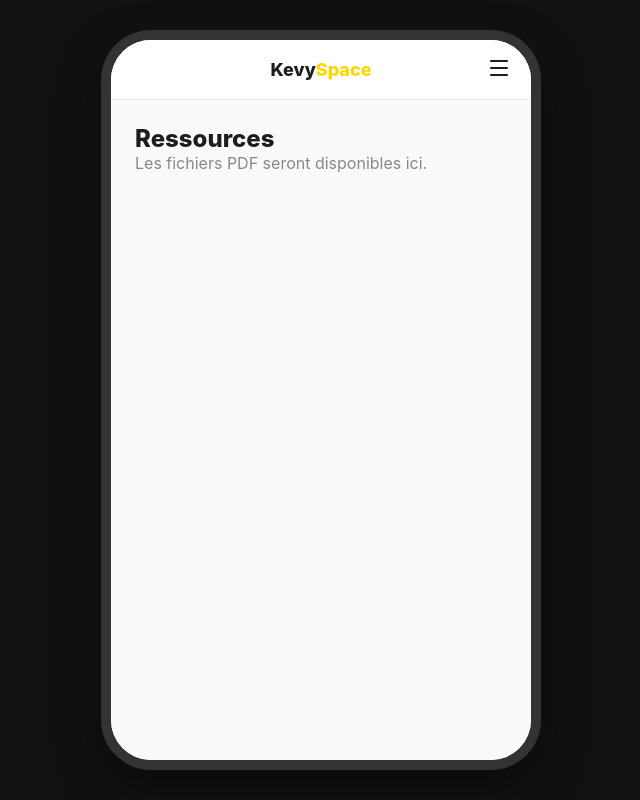
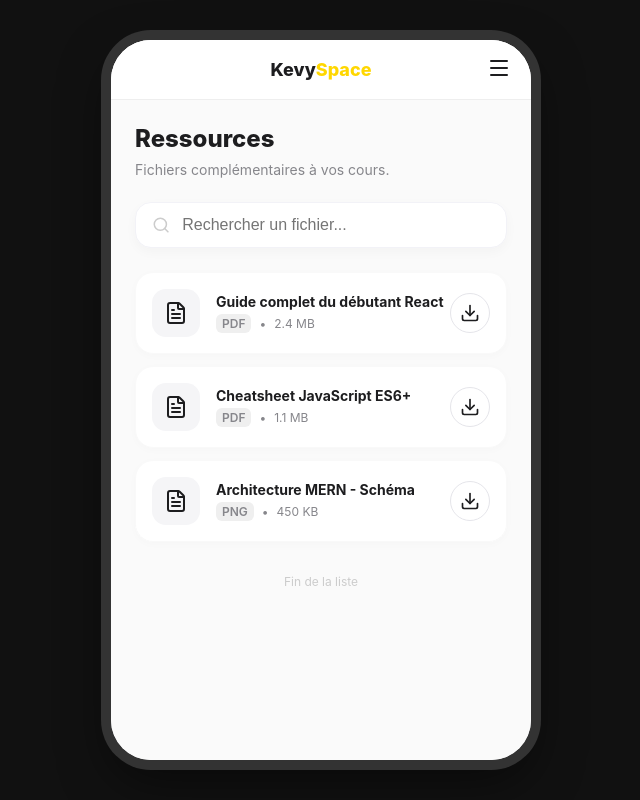
Before and after one commit to kevyamon/KevySpace, a React (Vite) app: page /resources in a window 1280 px wide. Shown: the whole page, without its empty margins (319-959 px from the left). Built offline with nearby package versions, Linux system fonts and the light colour scheme; sample sign-in values are in the browser's storage.

Commit message:
vertificat et ressource OK

```diff
--- a/src/pages/Certificates.jsx
+++ b/src/pages/Certificates.jsx
@@ -1,3 +1,112 @@
+// src/pages/Certificates.jsx
 import React from 'react';
-const Certificates = () => <div style={{ padding: '24px' }}><h1 style={{fontSize:'24px', fontWeight:'800'}}>Certificats</h1><p style={{color:'#888'}}>Aucun certificat obtenu pour le moment.</p></div>;
+import { Award, Lock, Download, ExternalLink } from 'lucide-react';
+import { motion } from 'framer-motion';
+
+const Certificates = () => {
+  // DONNÉES SIMULÉES (À remplacer par l'API plus tard)
+  // Pour tester l'affichage vide, mets cette liste à []
+  const certificates = [
+    // { id: 1, title: "Maîtrise Complète de React", date: "12 Jan 2026", image: "https://via.placeholder.com/300x200" }
+  ];
+
+  return (
+    <div style={{ padding: '24px 24px 100px 24px', minHeight: '100%' }}>
+
+      {/* EN-TÊTE */}
+      <div style={{ display: 'flex', alignItems: 'center', gap: '12px', marginBottom: '32px' }}>
+        <div style={{
+          width: '44px', height: '44px', borderRadius: '14px',
+          backgroundColor: '#FFF9E6', display: 'flex', alignItems: 'center', justifyContent: 'center',
+          boxShadow: '0 4px 12px rgba(255, 215, 0, 0.1)'
+        }}>
+          <Award size={24} color="#FFD700" />
+        </div>
+        <div>
+          <h1 style={{ fontSize: '24px', fontWeight: '800', color: '#1D1D1F', lineHeight: '1.2' }}>Mes Certificats</h1>
+          <p style={{ fontSize: '13px', color: '#86868B' }}>Vos trophées de compétences</p>
+        </div>
+      </div>
+
+      {certificates.length === 0 ? (
+        // --- ÉTAT VIDE (MOTIVATION) ---
+        <motion.div
+          initial={{ opacity: 0, y: 20 }} animate={{ opacity: 1, y: 0 }}
+          style={{
+            display: 'flex', flexDirection: 'column', alignItems: 'center',
+            justifyContent: 'center', marginTop: '60px', textAlign: 'center',
+            padding: '40px 20px', backgroundColor: '#FFF', borderRadius: '24px',
+            boxShadow: '0 8px 32px rgba(0,0,0,0.03)'
+          }}
+        >
+          <div style={{
+            width: '100px', height: '100px', borderRadius: '50%', marginBottom: '24px',
+            background: 'linear-gradient(135deg, #F5F5F7 0%, #FFF 100%)',
+            display: 'flex', alignItems: 'center', justifyContent: 'center',
+            border: '1px solid #E5E5EA'
+          }}>
+            <Lock size={40} color="#C7C7CC" />
+          </div>
+          <h3 style={{ fontSize: '18px', fontWeight: '800', marginBottom: '8px', color: '#1D1D1F' }}>
+            Aucun certificat... pour l'instant !
+          </h3>
+          <p style={{ fontSize: '14px', color: '#86868B', lineHeight: '1.6', maxWidth: '300px' }}>
+            Complétez tous les modules d'un cours pour débloquer votre certificat officiel de réussite.
+          </p>
+          <button style={{
+            marginTop: '24px', padding: '12px 24px', borderRadius: '16px',
+            backgroundColor: 'var(--color-gold)', color: '#FFF', fontWeight: '700', border: 'none',
+            fontSize: '14px', cursor: 'pointer'
+          }}>
+            Reprendre les cours
+          </button>
+        </motion.div>
+      ) : (
+        // --- LISTE DES CERTIFICATS ---
+        <div style={{ display: 'grid', gridTemplateColumns: 'repeat(auto-fill, minmax(280px, 1fr))', gap: '20px' }}>
+          {certificates.map((cert) => (
+            <motion.div
+              key={cert.id}
+              initial={{ opacity: 0, scale: 0.95 }} animate={{ opacity: 1, scale: 1 }}
+              style={{
+                backgroundColor: '#FFF', borderRadius: '20px', overflow: 'hidden',
+                boxShadow: '0 8px 24px rgba(0,0,0,0.06)', border: '1px solid rgba(0,0,0,0.02)'
+              }}
+            >
+              {/* Image/Aperçu du certificat */}
+              <div style={{ height: '160px', backgroundColor: '#F5F5F7', position: 'relative' }}>
+                <img src={cert.image} alt={cert.title} style={{ width: '100%', height: '100%', objectFit: 'cover' }} />
+                <div style={{ position: 'absolute', inset: 0, background: 'linear-gradient(to top, rgba(0,0,0,0.4), transparent)' }} />
+              </div>
+
+              {/* Infos */}
+              <div style={{ padding: '20px' }}>
+                <h3 style={{ fontSize: '16px', fontWeight: '700', marginBottom: '4px', color: '#1D1D1F' }}>{cert.title}</h3>
+                <p style={{ fontSize: '12px', color: '#86868B', marginBottom: '16px' }}>Obtenu le {cert.date}</p>
+
+                <div style={{ display: 'flex', gap: '12px' }}>
+                  <button style={{
+                    flex: 1, display: 'flex', alignItems: 'center', justifyContent: 'center', gap: '8px',
+                    padding: '10px', borderRadius: '12px', backgroundColor: '#F5F5F7',
+                    color: '#1D1D1F', fontSize: '13px', fontWeight: '600', border: 'none'
+                  }}>
+                    <Download size={16} /> PDF
+                  </button>
+                  <button style={{
+                    flex: 1, display: 'flex', alignItems: 'center', justifyContent: 'center', gap: '8px',
+                    padding: '10px', borderRadius: '12px', backgroundColor: '#1D1D1F',
+                    color: '#FFF', fontSize: '13px', fontWeight: '600', border: 'none'
+                  }}>
+                    <ExternalLink size={16} /> LinkedIn
+                  </button>
+                </div>
+              </div>
+            </motion.div>
+          ))}
+        </div>
+      )}
+    </div>
+  );
+};
+
 export default Certificates;
--- a/src/pages/Resources.jsx
+++ b/src/pages/Resources.jsx
@@ -1,3 +1,92 @@
+// src/pages/Resources.jsx
 import React from 'react';
-const Resources = () => <div style={{ padding: '24px' }}><h1 style={{fontSize:'24px', fontWeight:'800'}}>Ressources</h1><p style={{color:'#888'}}>Les fichiers PDF seront disponibles ici.</p></div>;
+import { Download, FileText, Search } from 'lucide-react';
+import { motion } from 'framer-motion';
+
+const Resources = () => {
+  // DONNÉES SIMULÉES
+  // Quand on aura le backend, on pourra ajouter un champ 'resources' aux vidéos
+  const resources = [
+    { id: 1, title: "Guide complet du débutant React", type: "PDF", size: "2.4 MB", date: "Il y a 2 jours" },
+    { id: 2, title: "Cheatsheet JavaScript ES6+", type: "PDF", size: "1.1 MB", date: "Il y a 1 semaine" },
+    { id: 3, title: "Architecture MERN - Schéma", type: "PNG", size: "450 KB", date: "Il y a 3 semaines" },
+  ];
+
+  return (
+    <div style={{ padding: '24px 24px 100px 24px', minHeight: '100%' }}>
+
+      {/* EN-TÊTE */}
+      <div style={{ marginBottom: '24px' }}>
+        <h1 style={{ fontSize: '24px', fontWeight: '800', color: '#1D1D1F', marginBottom: '8px' }}>Ressources</h1>
+        <p style={{ fontSize: '14px', color: '#86868B' }}>Fichiers complémentaires à vos cours.</p>
+      </div>
+
+      {/* BARRE DE RECHERCHE (Visuelle) */}
+      <div style={{
+        display: 'flex', alignItems: 'center', gap: '12px',
+        backgroundColor: '#FFF', padding: '12px 16px', borderRadius: '16px',
+        boxShadow: '0 4px 12px rgba(0,0,0,0.03)', marginBottom: '24px', border: '1px solid #F2F2F7'
+      }}>
+        <Search size={20} color="#CCC" />
+        <input
+          type="text" placeholder="Rechercher un fichier..."
+          style={{ border: 'none', outline: 'none', width: '100%', fontSize: '14px', color: '#1D1D1F' }}
+        />
+      </div>
+
+      {/* LISTE DES FICHIERS */}
+      <div style={{ display: 'flex', flexDirection: 'column', gap: '12px' }}>
+        {resources.map((file, index) => (
+          <motion.div
+            key={file.id}
+            initial={{ opacity: 0, y: 10 }} animate={{ opacity: 1, y: 0 }} transition={{ delay: index * 0.05 }}
+            style={{
+              display: 'flex', alignItems: 'center', justifyContent: 'space-between',
+              backgroundColor: '#FFF', padding: '16px', borderRadius: '18px',
+              boxShadow: '0 2px 8px rgba(0,0,0,0.02)', border: '1px solid #F9F9F9'
+            }}
+          >
+            <div style={{ display: 'flex', alignItems: 'center', gap: '16px' }}>
+              {/* Icône Fichier */}
+              <div style={{
+                width: '48px', height: '48px', borderRadius: '14px',
+                backgroundColor: '#F5F5F7', display: 'flex', alignItems: 'center', justifyContent: 'center'
+              }}>
+                <FileText size={24} color="#1D1D1F" />
+              </div>
+
+              {/* Infos Fichier */}
+              <div>
+                <h4 style={{ fontSize: '14px', fontWeight: '700', color: '#1D1D1F', marginBottom: '4px' }}>
+                  {file.title}
+                </h4>
+                <div style={{ display: 'flex', alignItems: 'center', gap: '8px', fontSize: '12px', color: '#86868B' }}>
+                  <span style={{ fontWeight: '600', backgroundColor: '#EFEFEF', padding: '2px 6px', borderRadius: '6px' }}>{file.type}</span>
+                  <span>•</span>
+                  <span>{file.size}</span>
+                </div>
+              </div>
+            </div>
+
+            {/* Bouton Download */}
+            <button style={{
+              width: '40px', height: '40px', borderRadius: '50%', border: '1px solid #E5E5EA',
+              backgroundColor: 'transparent', display: 'flex', alignItems: 'center', justifyContent: 'center',
+              cursor: 'pointer', color: '#1D1D1F'
+            }}>
+              <Download size={20} />
+            </button>
+          </motion.div>
+        ))}
+
+        {/* FOOTER LISTE */}
+        <p style={{ textAlign: 'center', fontSize: '12px', color: '#CCC', marginTop: '20px' }}>
+          Fin de la liste
+        </p>
+      </div>
+
+    </div>
+  );
+};
+
 export default Resources;
```
